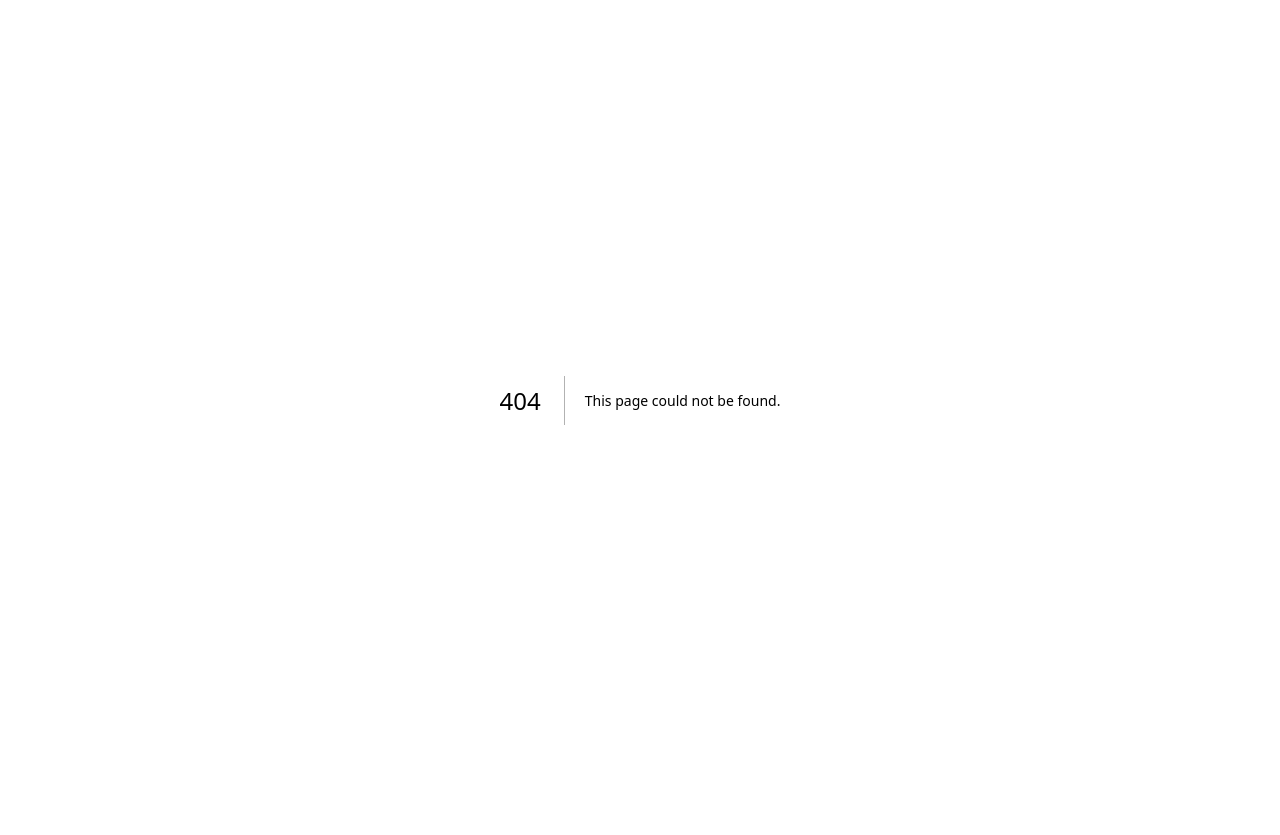
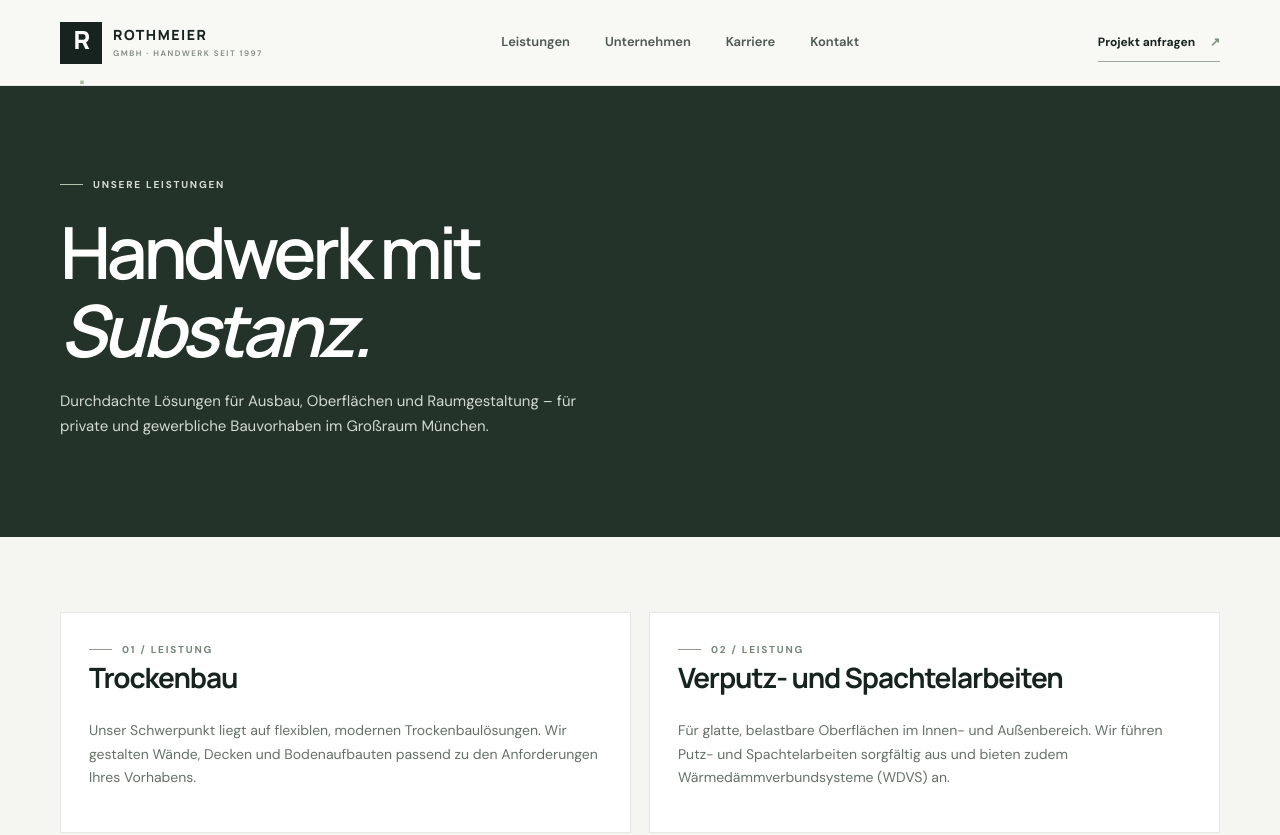
Before and after one commit to alphaggtrh-max/Webistebusiness-, a Next.js app: page /leistungen in a window 1280 px wide. Before the commit this address had no page. Shown: the top 835 px of the page. Before the commit the page ends 800 px from the top, so only its background shows below. Built offline with nearby package versions, Linux system fonts and the light colour scheme.

Commit message:
Build Rothmeier GmbH website: add app/leistungen/page.tsx

```diff
--- /dev/null
+++ b/app/leistungen/page.tsx
@@ -0,0 +1,4 @@
+const items=[["Trockenbau","Unser Schwerpunkt liegt auf flexiblen, modernen Trockenbaulösungen. Wir gestalten Wände, Decken und Bodenaufbauten passend zu den Anforderungen Ihres Vorhabens."],["Verputz- und Spachtelarbeiten","Für glatte, belastbare Oberflächen im Innen- und Außenbereich. Wir führen Putz- und Spachtelarbeiten sorgfältig aus und bieten zudem Wärmedämmverbundsysteme (WDVS) an."],["Stuckarbeiten","Von klassischen Stuckelementen bis zu modernen Akzenten: Wir setzen individuelle Gestaltungswünsche mit handwerklicher Präzision um."],["Kleinere GU-Aufträge","Bei kleineren Vorhaben koordinieren wir ausgewählte Gewerke und arbeiten mit bewährten Partnern zusammen – für abgestimmte Abläufe aus einer Hand."]];
+export default function Leistungen(){return <><Header/><main><section className="subpage-hero"><div className="wrap"><div className="eyebrow light"><span/> UNSERE LEISTUNGEN</div><h1>Handwerk mit<br/><em>Substanz.</em></h1><p>Durchdachte Lösungen für Ausbau, Oberflächen und Raumgestaltung – für private und gewerbliche Bauvorhaben im Großraum München.</p></div></section><section className="subpage-content wrap"><div className="detail-grid">{items.map(([t,d],i)=><article className="detail" key={t}><div className="eyebrow"><span/> 0{i+1} / LEISTUNG</div><h2>{t}</h2><p>{d}</p></article>)}</div><p style={{marginTop:35}}>Sie haben ein konkretes Vorhaben oder möchten sich zunächst beraten lassen? Wir freuen uns auf Ihre Anfrage.</p><a className="button" style={{background:"#233229",color:"#fff",marginTop:10}} href="/kontakt">Projekt anfragen ↗</a></section></main><Footer/></>}
+function Header(){return <header className="header"><div className="wrap nav"><a className="brand" href="/"><span className="brand-mark">R<span>.</span></span><span className="brand-name">ROTHMEIER <small>GMBH · HANDWERK SEIT 1997</small></span></a><nav><a href="/leistungen">Leistungen</a><a href="/#unternehmen">Unternehmen</a><a href="/jobs">Karriere</a><a href="/kontakt">Kontakt</a></nav><a className="nav-cta" href="/kontakt">Projekt anfragen <b>↗</b></a></div></header>}
+function Footer(){return <footer className="footer"><div className="wrap"><div className="footer-main"><a className="brand brand-footer" href="/"><span className="brand-mark">R<span>.</span></span><span className="brand-name">ROTHMEIER <small>GMBH · HANDWERK SEIT 1997</small></span></a><div className="footer-claim">Handwerk, auf das<br/><em>Verlass ist.</em></div><div className="footer-contact"><b>Kontakt</b><a href="tel:+498136228540">08136 228540</a><a href="mailto:rothmeiergmbh@t-online.de">rothmeiergmbh@t-online.de</a><span>Blumenstraße 15 · 85232 Deutenhausen</span></div></div><div className="footer-bottom"><span>© {new Date().getFullYear()} Rothmeier GmbH</span><span><a href="/impressum">Impressum</a><a href="/datenschutz">Datenschutz</a></span><span>Großraum München</span></div></div></footer>}
```
